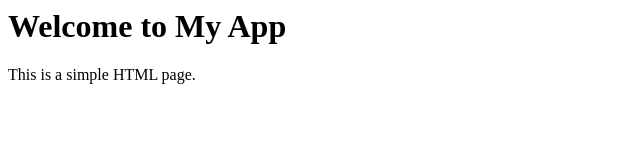
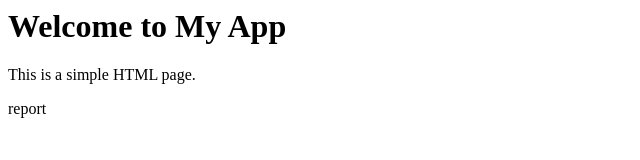
Before and after one commit to TEO-smartandhandsome/test-pushgit, a plain HTML site: page index.html in a window 1280 px wide. Shown: the full height of the page, 0-640 px from the left. Drawn offline with Linux system fonts and the light colour scheme.

Commit message:
add report sale

```diff
--- a/index.html
+++ b/index.html
@@ -5,5 +5,6 @@
   <body>
     <h1>Welcome to My App</h1>
     <p>This is a simple HTML page.</p>
+    <p>report </p>
   </body>
 </html>
```
